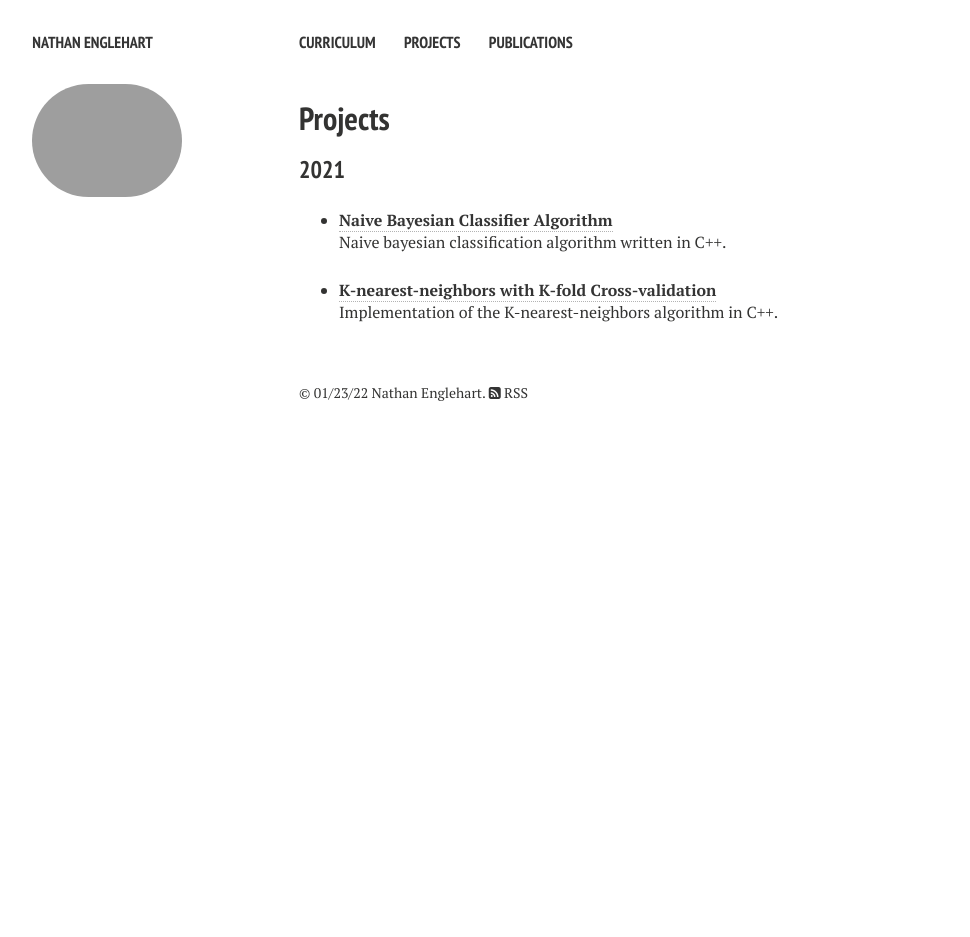
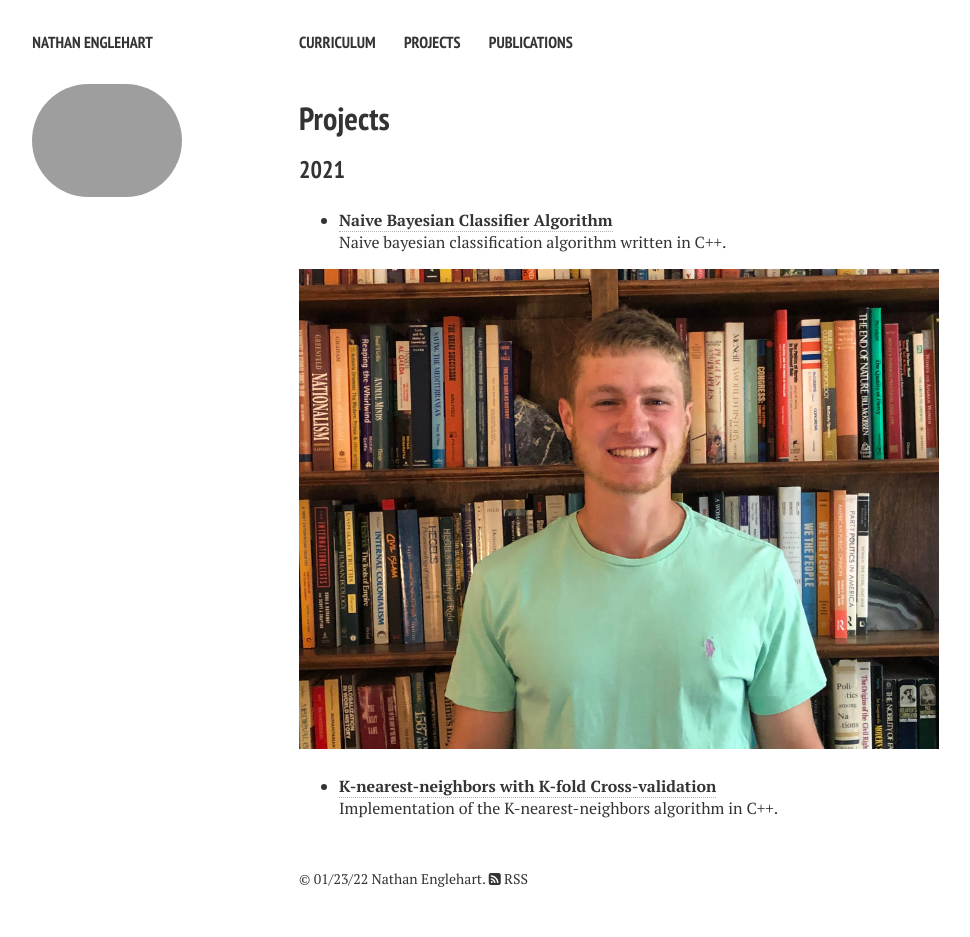
Before and after one commit to nathanenglehart/nathanenglehart.github.io, a Jekyll site: the page built from projects.md, in a window 1280 px wide. Shown: the whole page, without its empty margins (21-991 px from the left). Built offline with Jekyll 4.4.1, drawn with Linux system fonts in a browser that asks for light colours; nearby versions of some CDN libraries; before the commit the page ends 900 px from its top, so only the background shows below that.

Commit message:
Update projects.md

```diff
--- a/projects.md
+++ b/projects.md
@@ -11,6 +11,9 @@ comments: false
 
 * [**Naive Bayesian Classifier Algorithm**](https://github.com/nathanenglehart/naive-bayes-cpp-241)<br>
 Naive bayesian classification algorithm written in C++.
-
+<figure>
+<img src="/images/profile-1-640x480.jpg">
+<!---<figcaption>Nathan Englehart in July 2021</figcaption>--->
+</figure>
 * [**K-nearest-neighbors with K-fold Cross-validation**](https://github.com/nathanenglehart/knn-cpp-241)<br>
 Implementation of the K-nearest-neighbors algorithm in C++.
```
